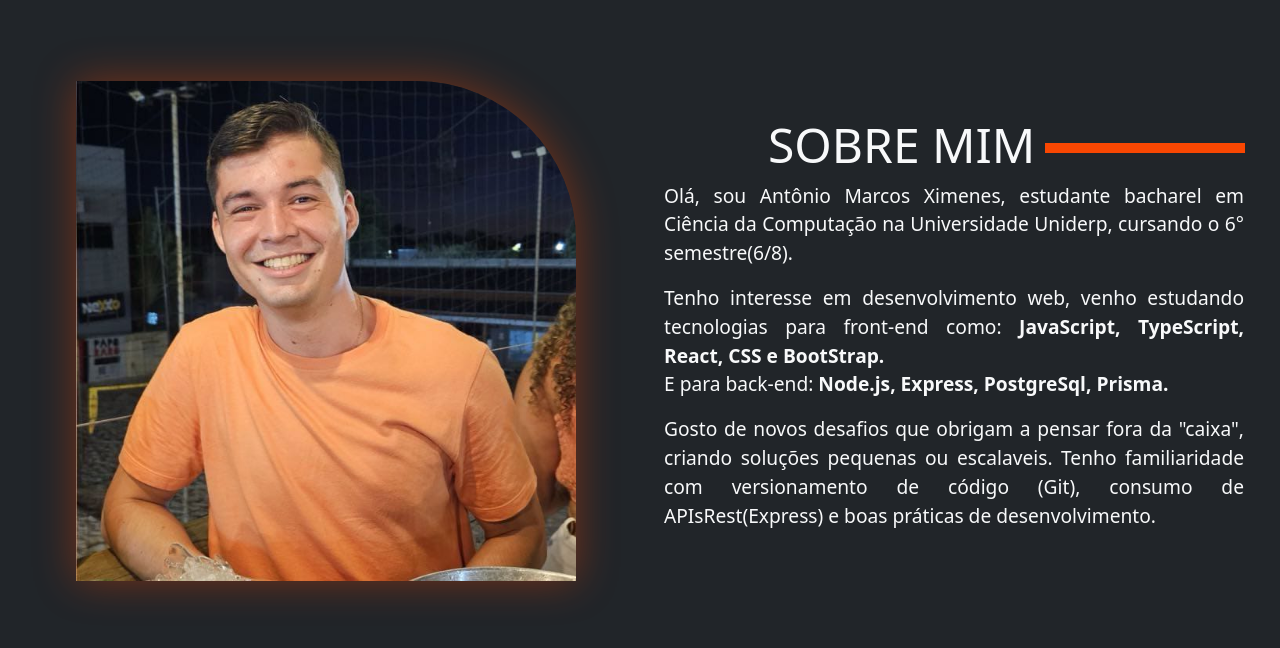
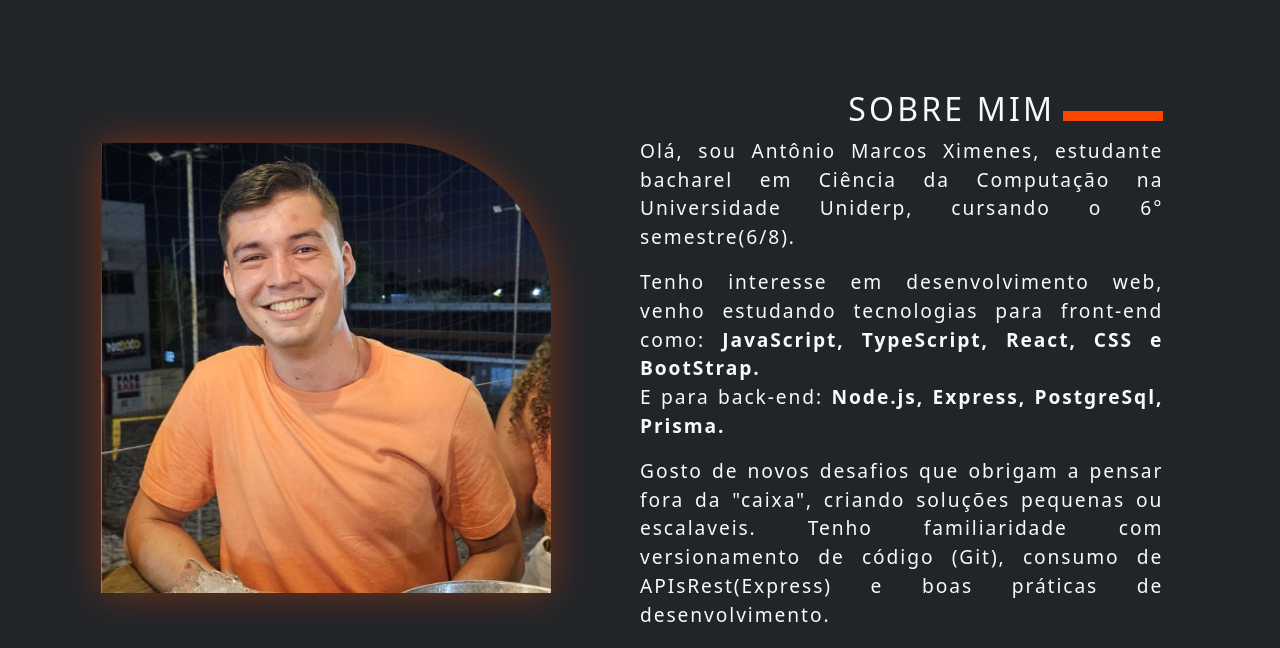
Before and after one commit to antonioximens/portfolio, a React (Vite) app: page / in a window 1280 px wide. Shown: the part 892-1540 px from the top of the page. Built offline with nearby package versions, Linux system fonts and the light colour scheme.

Commit message:
ATUALIZAÇÃO DO COMPONETE E CSS ABOUTE ME

```diff
--- a/src/components/AboutMe/index.tsx
+++ b/src/components/AboutMe/index.tsx
@@ -10,7 +10,7 @@ export const AboutMe: React.FC = () => {
         className="container-fluid text-light d-flex align-items-center"
         style={{
           backgroundColor: "#212529",
-          minHeight: "90.8vh",
+          minHeight: "100vh"
         }}
       >
         {/* inicio do conteudo */}
@@ -24,10 +24,10 @@ export const AboutMe: React.FC = () => {
               />
             </div>
           </div>
-          <div className="col-md-6 d-flex flex-column justify-content-center">
+          <div className="col-md-5 d-flex flex-column justify-content-center align-items-end">
             <h1 className={`${style.title}`}>
               SOBRE MIM
-              <span className={`me-2 ${style.portfolioStripe}`}></span>
+              <span className={`ms-2 ${style.portfolioStripe}`}></span>
             </h1>
             <p className={`${style.subTitle}`}>
               Olá, sou Antônio Marcos Ximenes, estudante bacharel em Ciência da
--- a/src/components/AboutMe/style.module.css
+++ b/src/components/AboutMe/style.module.css
@@ -1,27 +1,26 @@
 .image {
-  height: 500px;
-  max-width: fit-content;
-  width: 100%;
+  height: 450px;
   object-fit: cover;
   border-radius: 0rem 10rem 0rem 0rem;
-  box-shadow: 0 0 40px 0 rgba(249, 71, 2, 0.4); /*sombra laranja difusa ao redor  */
+  box-shadow: 0 0 40px 0 rgba(249, 71, 2, 0.4);  /*sombra laranja difusa ao redor  */
 }
 
 .title {
-    font-size: 3rem;
-    margin-left: 8rem;
+  font-size: 2rem;
+  font-weight: 500;
+  letter-spacing: 0.1em;
 }
 
 .subTitle {
     font-size: 1.2rem;
+    font-weight: 400;
     text-align: justify;
-    padding: 0 1.5rem;;
+    letter-spacing: 0.1em;
 }
 
 .portfolioStripe {
   display: inline-block;
-  width: 200px;
+  width: 100px;
   height: 10px;
-  margin: 0px 0px 10px 10px;
   background-color: #f94702;
 }
--- a/src/components/Presentation/style.module.css
+++ b/src/components/Presentation/style.module.css
@@ -1,7 +1,7 @@
 .title {
-  font-size: 3rem;
-  font-weight: 700;
-  letter-spacing: 0.05em;
+  font-size: 3rem; /* tamnnho da fonte */
+  font-weight: 700; /* peso da fonte */
+  letter-spacing: 0.05em; /* espçamento das letras */
 }
 
 .image {
@@ -14,8 +14,8 @@
 
 .typing {
   font-size: 1.5rem;
-  text-transform: uppercase;
-  text-shadow: 1px 1px 2px #000;
+  text-transform: uppercase; /* transforma tudo em maiusculo */
+  text-shadow: 1px 1px 2px #000; /* sombra no texto*/
   font-weight: 400;
   letter-spacing: 0.07em;
   color: #f94702;
```
